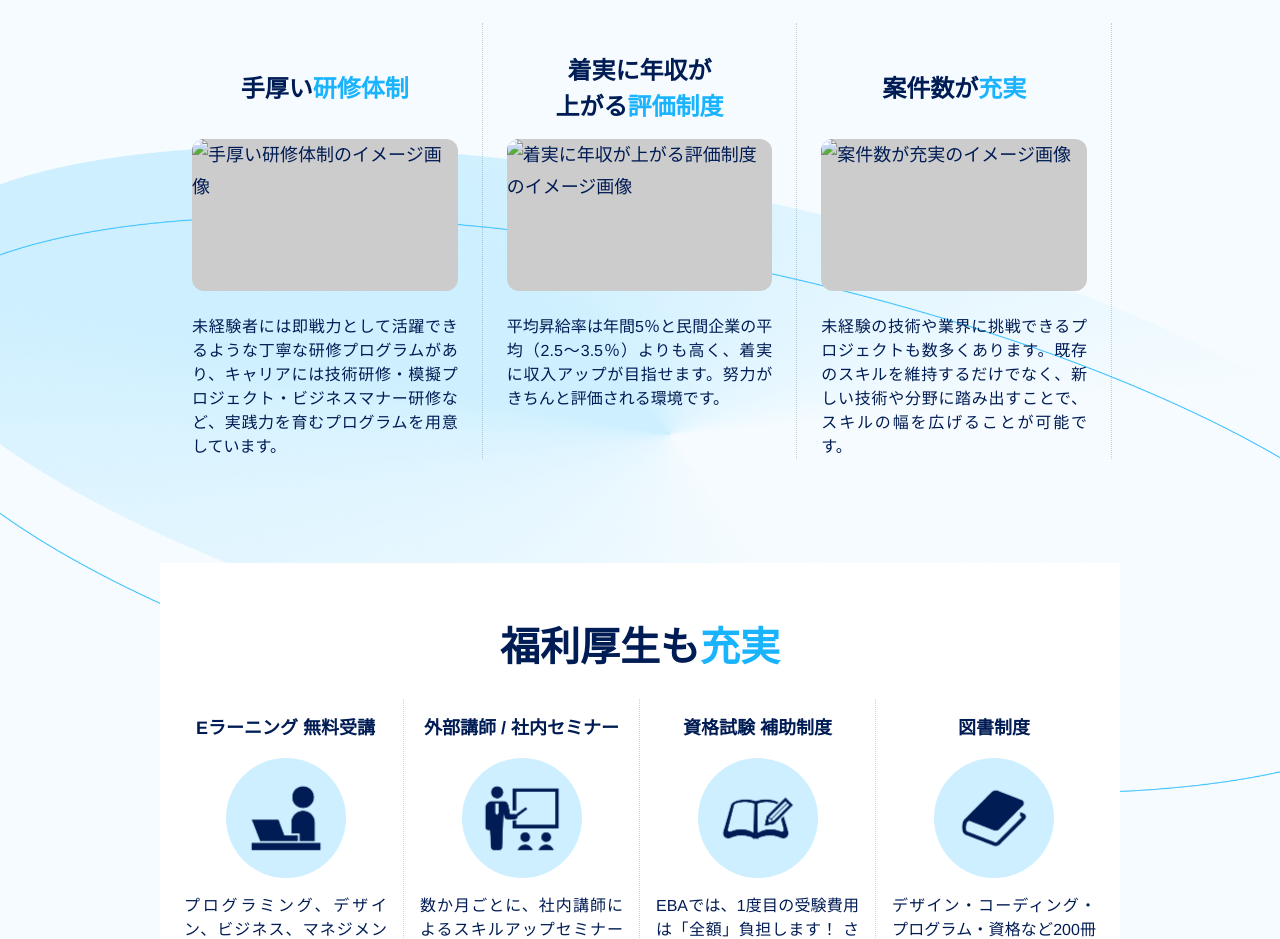
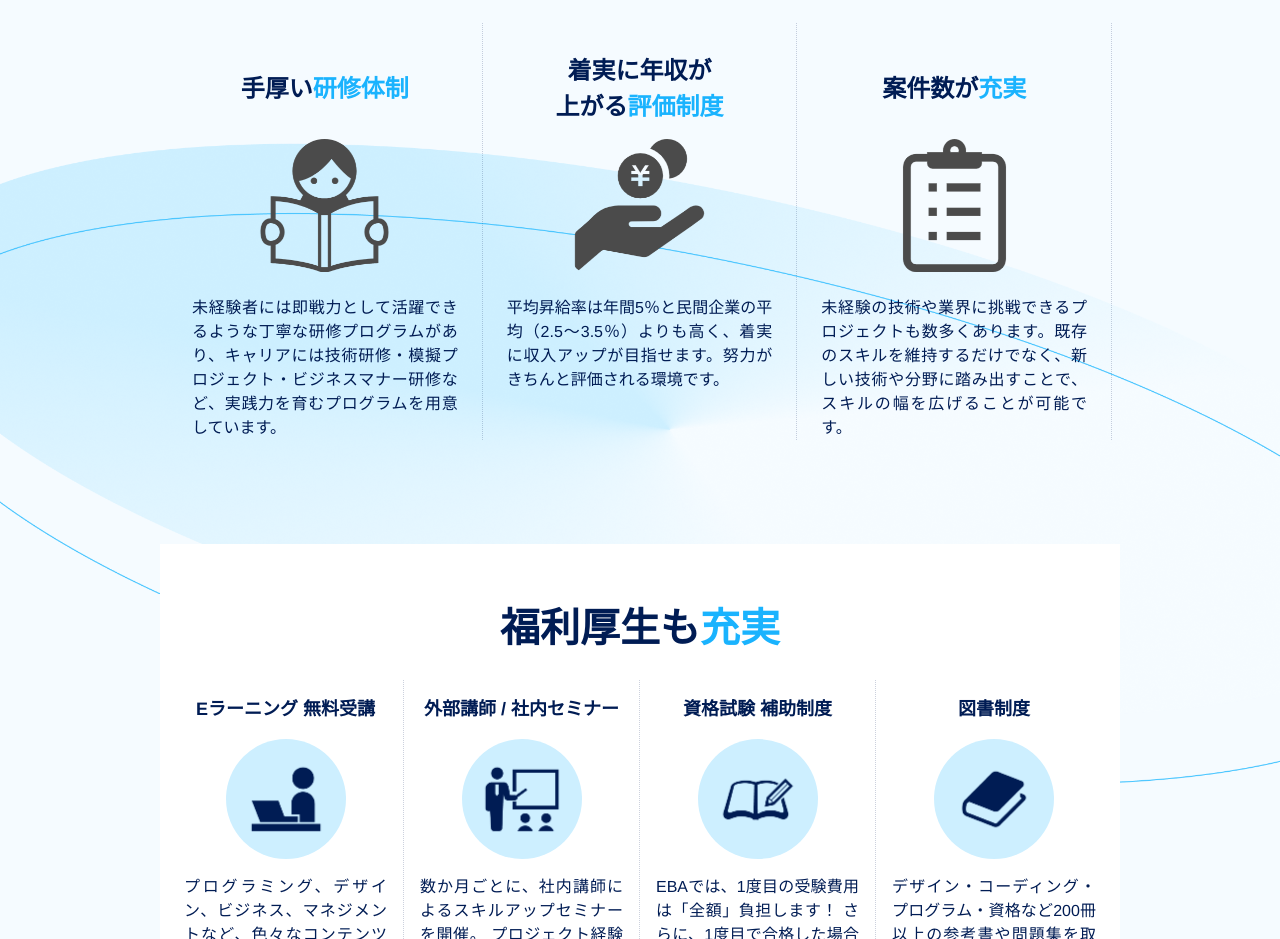
Before and after one commit to tspringk/eba_web_recruit, a plain HTML site: page index.html in a window 1280 px wide. Shown: the part 2000-2939 px from the top of the page. Drawn offline with Linux system fonts and the light colour scheme.

Commit message:
Add images to 'Strength' section
Add images to 'Strength' section

```diff
--- a/css/style.css
+++ b/css/style.css
@@ -707,10 +707,10 @@ body {
 }
 
 #strength__container .presentation__itemImage {
-  width: 100%;
-  height: 152px;
+  width: 50%;
+  /* height: 152px; */
   border-radius: 12px;
-  background-color: #ccc;
+  /* background-color: #ccc; */
   margin: 0 auto 24px;
 }
 
--- a/index.html
+++ b/index.html
@@ -180,7 +180,7 @@
                         手厚い<span>研修体制</span>
                       </h2>
                       <img
-                        src=""
+                        src="./img/img_strength_1.png"
                         alt="手厚い研修体制のイメージ画像"
                         class="presentation__itemImage"
                       />
@@ -196,7 +196,7 @@
                         <h2>着実に年収が<br />上がる<span>評価制度</span></h2>
                       </div>
                       <img
-                        src=""
+                        src="./img/img_strength_2.png"
                         alt="着実に年収が上がる評価制度のイメージ画像"
                         class="presentation__itemImage"
                       />
@@ -211,7 +211,7 @@
                       案件数が<span>充実</span>
                     </h2>
                     <img
-                      src=""
+                      src="./img/img_strength_3.png"
                       alt="案件数が充実のイメージ画像"
                       class="presentation__itemImage"
                     />
```
Also changed, not shown: img/img_strength_1.png (added), img/img_strength_2.png (added), img/img_strength_3.png (added).
